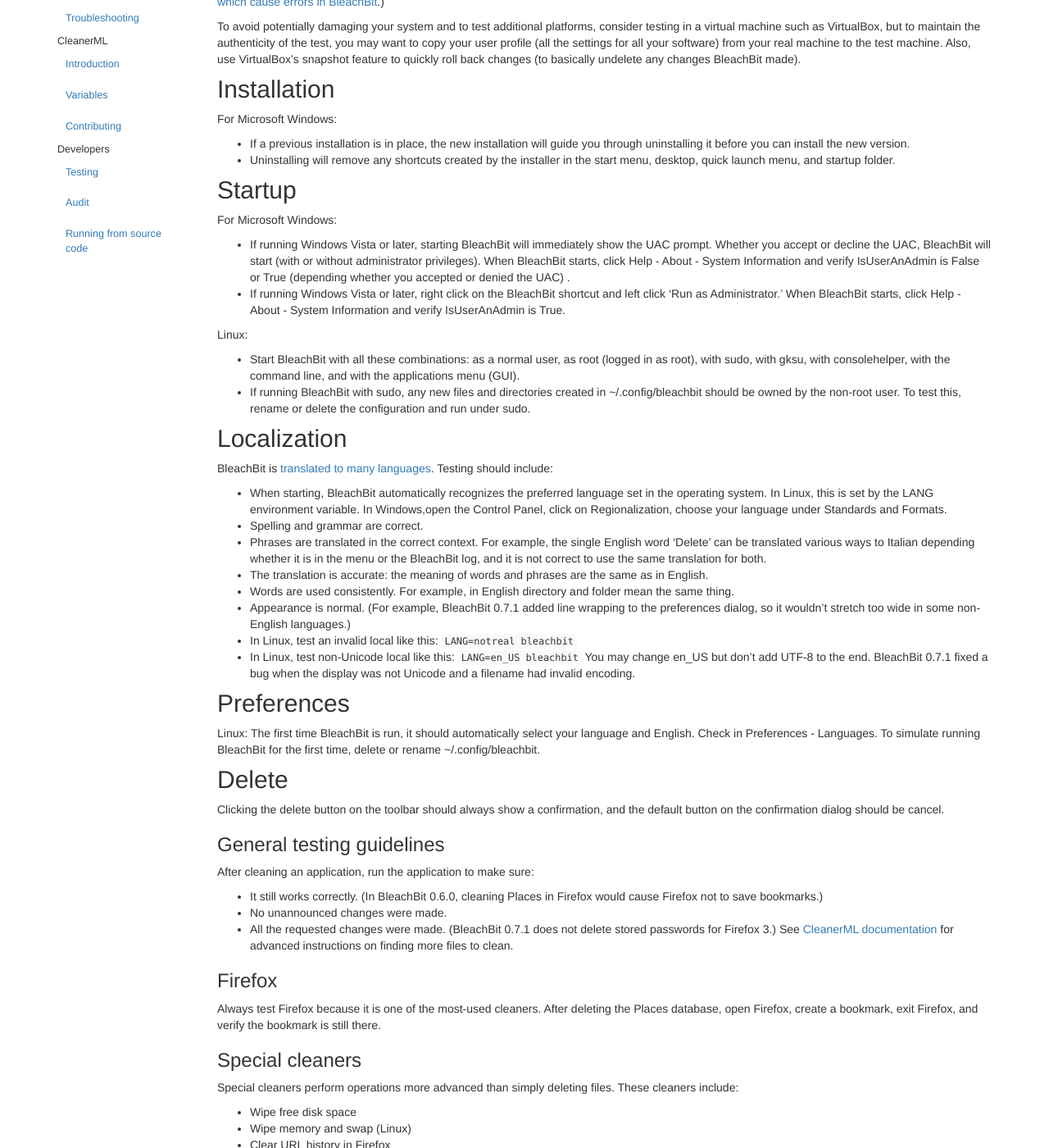
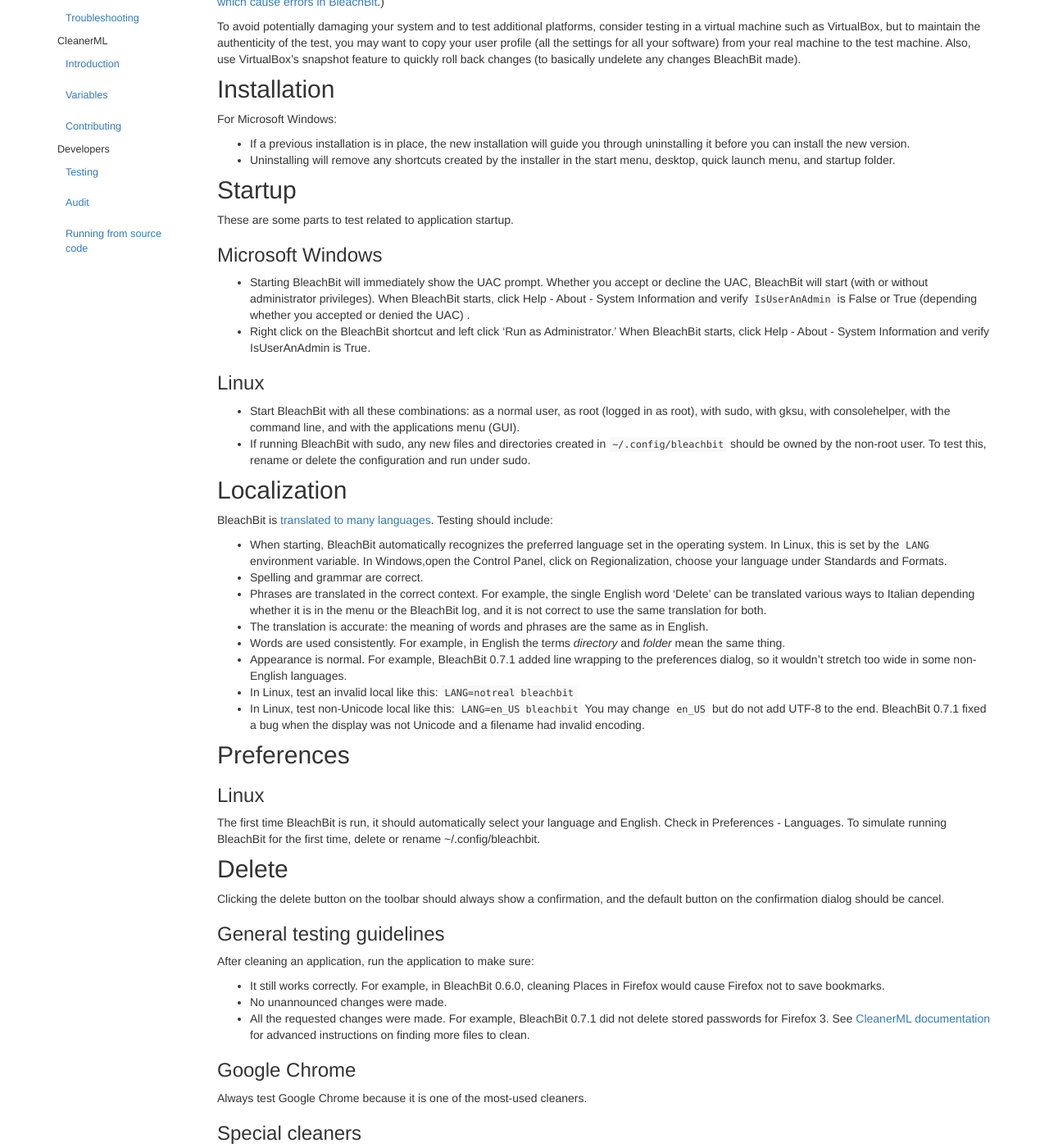
Before and after one commit to bleachbit/docs, a Jekyll site: the page built from _posts/2021-04-17-testing.md, in a window 1280 px wide and 1400 px high, scrolled down 521 px. Shown: the whole window at 82% size. Built offline with Jekyll 4.4.1, drawn with Linux system fonts in a browser that asks for light colours; some of the changed text lies outside the part shown.

Commit message:
Improve the testing page
- Fix links (after moving to new domain)
- Make updates
- Do copy editing
- Document new environment variable https://github.com/bleachbit/bleachbit/pull/1148

```diff
--- a/_posts/2021-04-17-testing.md
+++ b/_posts/2021-04-17-testing.md
@@ -17,9 +17,9 @@
 
 ## Testing environment
 
-Ideally you would be testing the [latest, bleeding-edge code from Git](/documentation/running-source-code). Otherwise, test the latest [beta](/category/blog-tags/beta) or [latest stable release](/download).
+Ideally you would be testing the [latest, bleeding-edge code from Git](/dev/running-from-source-code.html). Otherwise, test the latest [beta](https://www.bleachbit.org/category/blog-tags/beta) or [latest stable release](https://www.bleachbit.org/download).
 
-Testing is needed on all supported platforms with latest versions of applications. In some cases it helps to test old versions of software, so start with [FileHippo](http://www.filehippo.com) and [the Browser Archive](http://browsers.evolt.org/).
+Testing is needed on all supported platforms with latest versions of applications. In some cases it helps to test old versions of software (such as Google Chrome), so start with [FileHippo](http://www.filehippo.com) and [the Browser Archive](http://browsers.evolt.org/).
 
 Test with popular antivirus/security software such as Norton, AVG, McAfee, Avast, and Bit Defender. (Sometimes antivirus software has [false positives which cause errors in BleachBit](http://bleachbit.sourceforge.net/forum/074-fails-errors).)
 
@@ -34,32 +34,35 @@
 
 ## Startup
 
-For Microsoft Windows:
+These are some parts to test related to application startup.
 
-*   If running Windows Vista or later, starting BleachBit will immediately show the UAC prompt. Whether you accept or decline the UAC, BleachBit will start (with or without administrator privileges). When BleachBit starts, click Help - About - System Information and verify IsUserAnAdmin is False or True (depending whether you accepted or denied the UAC) .
-*   If running Windows Vista or later, right click on the BleachBit shortcut and left click 'Run as Administrator.' When BleachBit starts, click Help - About - System Information and verify IsUserAnAdmin is True.
+### Microsoft Windows
 
-Linux:
+*   Starting BleachBit will immediately show the UAC prompt. Whether you accept or decline the UAC, BleachBit will start (with or without administrator privileges). When BleachBit starts, click Help - About - System Information and verify `IsUserAnAdmin` is False or True (depending whether you accepted or denied the UAC) .
+*   Right click on the BleachBit shortcut and left click 'Run as Administrator.' When BleachBit starts, click Help - About - System Information and verify IsUserAnAdmin is True.
+
+### Linux
 
 *   Start BleachBit with all these combinations: as a normal user, as root (logged in as root), with sudo, with gksu, with consolehelper, with the command line, and with the applications menu (GUI).
-*   If running BleachBit with sudo, any new files and directories created in ~/.config/bleachbit should be owned by the non-root user. To test this, rename or delete the configuration and run under sudo.
+*   If running BleachBit with sudo, any new files and directories created in `~/.config/bleachbit` should be owned by the non-root user. To test this, rename or delete the configuration and run under sudo.
 
 ## Localization
 
-BleachBit is [translated to many languages](/features/translations). Testing should include:
+BleachBit is [translated to many languages](https://www.bleachbit.org/features/translations). Testing should include:
 
-*   When starting, BleachBit automatically recognizes the preferred language set in the operating system. In Linux, this is set by the LANG environment variable. In Windows,open the Control Panel, click on Regionalization, choose your language under Standards and Formats.
+*   When starting, BleachBit automatically recognizes the preferred language set in the operating system. In Linux, this is set by the `LANG` environment variable. In Windows,open the Control Panel, click on Regionalization, choose your language under Standards and Formats.
 *   Spelling and grammar are correct.
 *   Phrases are translated in the correct context. For example, the single English word 'Delete' can be translated various ways to Italian depending whether it is in the menu or the BleachBit log, and it is not correct to use the same translation for both.
 *   The translation is accurate: the meaning of words and phrases are the same as in English.
-*   Words are used consistently. For example, in English directory and folder mean the same thing.
-*   Appearance is normal. (For example, BleachBit 0.7.1 added line wrapping to the preferences dialog, so it wouldn't stretch too wide in some non-English languages.)
+*   Words are used consistently. For example, in English the terms _directory_ and _folder_ mean the same thing.
+*   Appearance is normal. For example, BleachBit 0.7.1 added line wrapping to the preferences dialog, so it wouldn't stretch too wide in some non-English languages.
 *   In Linux, test an invalid local like this: `LANG=notreal bleachbit`
-*   In Linux, test non-Unicode local like this: `LANG=en_US bleachbit` You may change en_US but don't add UTF-8 to the end. BleachBit 0.7.1 fixed a bug when the display was not Unicode and a filename had invalid encoding.
+*   In Linux, test non-Unicode local like this: `LANG=en_US bleachbit` You may change `en_US` but do not add UTF-8 to the end. BleachBit 0.7.1 fixed a bug when the display was not Unicode and a filename had invalid encoding.
 
 ## Preferences
 
-Linux: The first time BleachBit is run, it should automatically select your language and English. Check in Preferences - Languages. To simulate running BleachBit for the first time, delete or rename ~/.config/bleachbit.
+### Linux
+The first time BleachBit is run, it should automatically select your language and English. Check in Preferences - Languages. To simulate running BleachBit for the first time, delete or rename ~/.config/bleachbit.
 
 ## Delete
 
@@ -69,13 +72,13 @@
 
 After cleaning an application, run the application to make sure:
 
-*   It still works correctly. (In BleachBit 0.6.0, cleaning Places in Firefox would cause Firefox not to save bookmarks.)
+*   It still works correctly. For example, in BleachBit 0.6.0, cleaning Places in Firefox would cause Firefox not to save bookmarks.
 *   No unannounced changes were made.
-*   All the requested changes were made. (BleachBit 0.7.1 does not delete stored passwords for Firefox 3.) See [CleanerML documentation](/documentation/cleanerml) for advanced instructions on finding more files to clean.
+*   All the requested changes were made. For example, BleachBit 0.7.1 did not delete stored passwords for Firefox 3. See [CleanerML documentation](/documentation/cleanerml) for advanced instructions on finding more files to clean.
 
-### Firefox
+### Google Chrome
 
-Always test Firefox because it is one of the most-used cleaners. After deleting the Places database, open Firefox, create a bookmark, exit Firefox, and verify the bookmark is still there.
+Always test Google Chrome because it is one of the most-used cleaners.
 
 ### Special cleaners
 
@@ -92,10 +95,6 @@
 *   Vacuuming Firefox, Liferea, Yum
 *   Empty Windows recycle bin
 
-### Gnome recent documents list
-
-Disable file overwriting, and use BleachBit to clear GNOME's recent documents list. Then log out of GNOME and log back in. Check the list is still cleared. ([#407988](https://bugs.launchpad.net/bleachbit/+bug/407988) fixed in BleachBit 0.6.1)
-
 ### Mark for deletion
 
 On Windows, it's often necessary to mark a file for deletion because it is locked by a running process. Test this by cleaning the system temporary files and Internet Explorer.
@@ -106,15 +105,19 @@
 
 ## Unit tests
 
-If you are comfortable using the command line and are [prepared to run BleachBit from source code](/documentation/running-source-code), run the unit tests with this command (Linux):
+If you are comfortable using the command line and are [prepared to run BleachBit from source code](/documentation/running-source-code), run the unit tests with this command:
 
-`python tests/TestAll.py`
+`python3 tests/TestAll.py`
 
-Or on Windows:
+To run a special test case (such as General):
 
-`tests\TestAll.py`
+`python3 -m unittest tests.TestGeneral`
 
-Normally the unit tests skip over any permanent changes to your system, but if you want to enable destructive tests (which make changes _without_ any confirmation!) set the environment variable DESTRUCTIVE_TEST=T. **Use with caution!** Normally you would only enable destructive tests on a test machine such as a virtual machine. On Linux enable destructive tests like this:
+To run a specific test:
+
+`python3 -m unittest tests.TestGeneral.GeneralTestCase.test_boolstr_to_bool`
+
+Normally the unit tests skip over any permanent changes to your system, but if you want to enable destructive tests (which make changes _without_ any confirmation!) set the environment variable `DESTRUCTIVE_TEST=T`. **Use with caution!** Normally you would only enable destructive tests on a test machine such as a virtual machine. On Linux enable destructive tests like this:
 
 `export DESTRUCTIVE_TESTS=T`
 
@@ -122,25 +125,19 @@
 
 `set DESTRUCTIVE_TESTS=T`
 
-## Betas
+To avoid changing your normal `bleachbit.ini` configuration file, set the environment variable `BLEACHBIT_TEST_OPTIONS_DIR` to an alternate directory. When the tests are called from `TestAll.py`, the environment variable is automatically set to a temporary directory.
 
-The beta release notes contain helpful information for testers with instructions on what to do and the expected results:
 
-*   [0.7.2 beta](/news/test-bleachbit-072-beta)
-*   [0.7.1 beta](/news/test-bleachbit-071-beta)
-*   [0.7.0 beta](/news/test-bleachbit-070-beta)
-*   [0.7.0 beta 2](/news/test-bleachbit-070-beta-2)
-*   [0.6.5 beta](/news/test-bleachbit-065-beta)
-*   [0.6.4 beta](/news/test-bleachbit-064-beta)
+## Release notes
 
-## Bugs list
+[Release notes of beta versions](https://www.bleachbit.org/category/blog-tags/beta) contain instructions for testers on what to do and the expected results.
 
-Verify old bugs are still fixed by browsing [closed bugs](https://bugs.launchpad.net/bleachbit/+bugs?field.searchtext=&orderby=-importance&search=Search&field.status%3Alist=FIXRELEASED&assignee_option=any&field.assignee=&field.bug_reporter=&field.bug_supervisor=&field.bug_commenter=&field.subscriber=&field.omit_dupes.used=&field.omit_dupes=on&field.has_patch.used=&field.has_cve.used=&field.tag=&field.tags_combinator=ANY) and old release notes [on SourceForge](http://bleachbit.sourceforge.net/category/blog-tags/release) and [on Blogger](http://bleachbit.blogspot.com/search/label/release).
+[Release notes of stable versions](https://www.bleachbit.org/category/blog-tags/release) list bugs that were fixed, and you can test whether they were thoroughly fixed and that there were no regressions. On recent releases, you will find links to lists of closed issues on GitHub where you can find more technical information.
 
 ## Questions?
 
-If you need help, ask in the [forum](/forum).
+If you need help testing, [ask a question](https://www.bleachbit.org/help).
 
 ## Filing new bugs
 
-If you believe you found a bug, please report it to the [bug tracker](/contribute). Follow the guidelines for filing good bug reports (the guidelines are at the bottom of the bug report form).
+When you found a bug, report it to the [bug tracker](https://www.bleachbit.org/help). Follow the guidelines for filing good bug reports.
```
